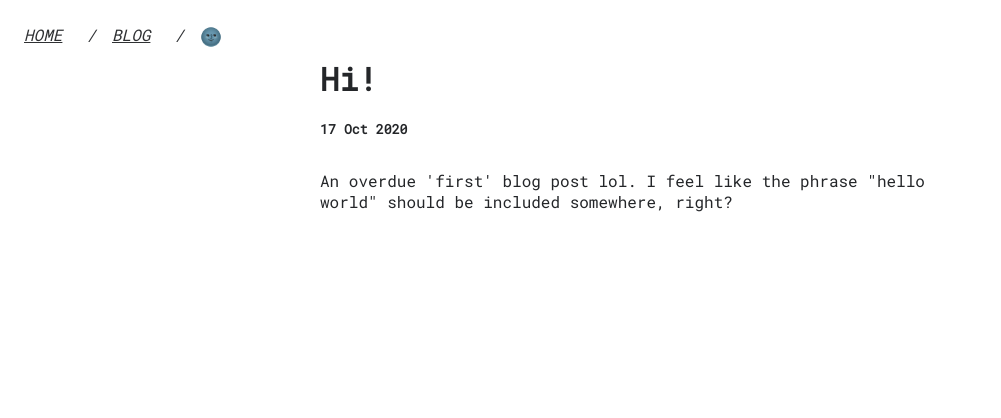
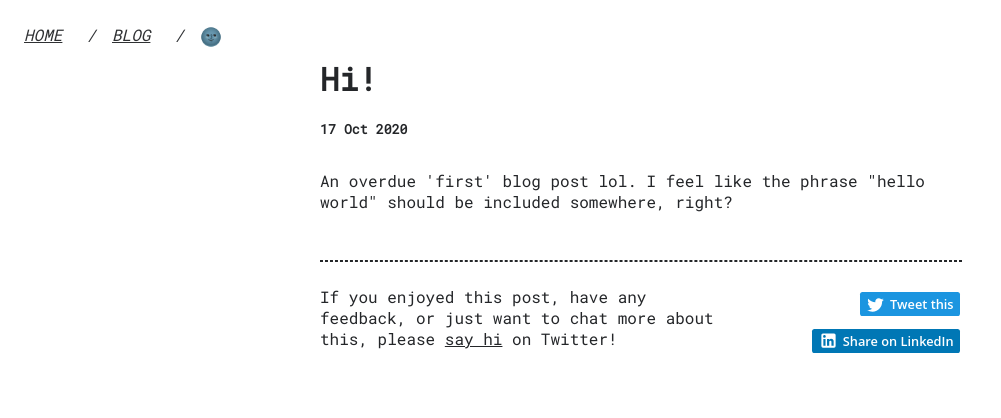
Before and after one commit to safiranugroho/safira.me-11ty, an Eleventy site: page blog/001-hi.md in a window 1280 px wide. Shown: the whole page, without its empty margins (0-1001 px from the left). Built offline with nearby package versions, Linux system fonts and the light colour scheme; Eleventy itself is replaced by a stand-in of ours; files that its build step writes are made by us from their sources.

Commit message:
add social share buttons

```diff
--- a/_includes/base.njk
+++ b/_includes/base.njk
@@ -16,7 +16,7 @@
     <meta name="twitter:title" content="{{ title or metadata.title }}">
     <meta name="twitter:description" content="{{ description or metadata.description }}">
     <meta name="twitter:card" content="summary_large_image">
-    <meta name="twitter:image" content="{{ metadata.url + image or metadata.image}}">
+    <meta name="twitter:image" content="{{ metadata.url + image or metadata.image }}">
     <meta name="twitter:site" content="{{ metadata.twitter }}">
     <meta name="twitter:creator" content="{{ metadata.twitter }}">
 
--- a/_includes/post.njk
+++ b/_includes/post.njk
@@ -8,4 +8,21 @@
   <section aria-labelledby="article-title">
     {{ content | safe }}
   </section>
+  <hr>
+  <aside class="post-note" aria-label="Share on social">
+    <p>
+      If you enjoyed this post, have any feedback, or just want to chat more about this, please
+      <a href="https://twitter.com/hisafira">say hi</a> on Twitter!
+    </p>
+    <p>
+      <a class="share-button twitter" href={{ "https://twitter.com/intent/tweet?via=hisafira&url=" + metadata.url + page.url }}>
+        <svg xmlns="http://www.w3.org/2000/svg" xmlns:xlink="http://www.w3.org/1999/xlink" version="1.1" width="24" height="24" viewBox="0 0 24 24"><path d="M22.46,6C21.69,6.35 20.86,6.58 20,6.69C20.88,6.16 21.56,5.32 21.88,4.31C21.05,4.81 20.13,5.16 19.16,5.36C18.37,4.5 17.26,4 16,4C13.65,4 11.73,5.92 11.73,8.29C11.73,8.63 11.77,8.96 11.84,9.27C8.28,9.09 5.11,7.38 3,4.79C2.63,5.42 2.42,6.16 2.42,6.94C2.42,8.43 3.17,9.75 4.33,10.5C3.62,10.5 2.96,10.3 2.38,10C2.38,10 2.38,10 2.38,10.03C2.38,12.11 3.86,13.85 5.82,14.24C5.46,14.34 5.08,14.39 4.69,14.39C4.42,14.39 4.15,14.36 3.89,14.31C4.43,16 6,17.26 7.89,17.29C6.43,18.45 4.58,19.13 2.56,19.13C2.22,19.13 1.88,19.11 1.54,19.07C3.44,20.29 5.7,21 8.12,21C16,21 20.33,14.46 20.33,8.79C20.33,8.6 20.33,8.42 20.32,8.23C21.16,7.63 21.88,6.87 22.46,6Z" /></svg>
+        Tweet this
+      </a>
+      <a class="share-button linkedin" href={{ "https://www.linkedin.com/sharing/share-offsite/?url=" + metadata.url + page.url }}>
+        <svg xmlns="http://www.w3.org/2000/svg" xmlns:xlink="http://www.w3.org/1999/xlink" version="1.1" width="24" height="24" viewBox="0 0 24 24"><path d="M19 3A2 2 0 0 1 21 5V19A2 2 0 0 1 19 21H5A2 2 0 0 1 3 19V5A2 2 0 0 1 5 3H19M18.5 18.5V13.2A3.26 3.26 0 0 0 15.24 9.94C14.39 9.94 13.4 10.46 12.92 11.24V10.13H10.13V18.5H12.92V13.57C12.92 12.8 13.54 12.17 14.31 12.17A1.4 1.4 0 0 1 15.71 13.57V18.5H18.5M6.88 8.56A1.68 1.68 0 0 0 8.56 6.88C8.56 5.95 7.81 5.19 6.88 5.19A1.69 1.69 0 0 0 5.19 6.88C5.19 7.81 5.95 8.56 6.88 8.56M8.27 18.5V10.13H5.5V18.5H8.27Z" /></svg>
+        Share on LinkedIn
+      </a>
+    </p>
+  </aside>
 </article>
--- a/css/index.css
+++ b/css/index.css
@@ -77,7 +77,7 @@
   flex: 1;
   display: flex;
   flex-direction: column;
-  padding: 3rem 1.5rem;
+  padding: 3rem 1.5rem 1.5rem;
 }
 
 section > ul > li {
@@ -103,6 +103,14 @@
   background: var(--bg);
   opacity: 95%;
   backdrop-filter: blur(50px);
+}
+
+hr {
+  border-color: inherit;
+  border-style: dashed;
+  width: 100%;
+  margin-top: 3rem;
+}
 }
 
 * {
@@ -204,7 +212,53 @@
   margin-bottom: 1.5em;
 }
 
+.post-note > :last-child {
+  text-align: center;
+}
+
+.share-button {
+  background-image: unset;
+  position: relative;
+  display: inline-flex;
+  align-items: center;
+  padding: 0.2em 0.5em;
+  margin: 0.5em 0;
+  color: var(--white);
+  border-radius: 0.2em;
+  text-decoration: none;
+  font-family: "Open Sans", Helvetica, Arial, sans-serif;
+  font-weight: 600;
+  font-size: 0.8rem;
+}
+
+.share-button:hover {
+  color: #fff;
+  background-color: #4f4f4f;
+}
+
+.share-button:active {
+  top: 1px;
+  box-shadow: 0 0 1px rgba(0, 0, 0, 0.25);
+}
+
+.share-button svg {
+  fill: #ffffff;
+  width: 19px;
+  height: 19px;
+  margin-right: 5px;
+}
+
+.share-button.twitter { background-color: #1B95E0; }
+.share-button.twitter:hover { background-color: #269ce5; }
+
+.share-button.linkedin { background-color: #0077B5; }
+.share-button.linkedin:hover { background-color: #1e84b9; }
+
 @media screen and (min-width: 480px) {
+  main {
+    padding: 3rem 1.5rem;
+  }
+
   a:hover {
     color: var(--hover-text);
     background-position: -99.99% 0;
@@ -219,6 +273,20 @@
     vertical-align: middle;
     line-height: 0;
     font-size: 1.1rem;
+  }
+
+  .post-note {
+    display: flex;
+    flex-direction: row;
+    justify-content: space-between;
+  }
+
+  .post-note > :first-child {
+    width: 70%;
+  }
+
+  .post-note > :last-child {
+    text-align: right;
   }
 }
 
```
